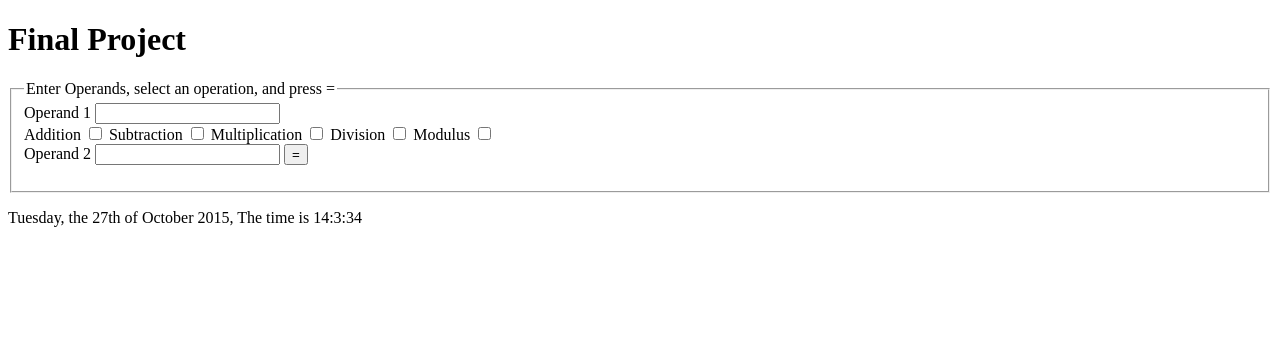
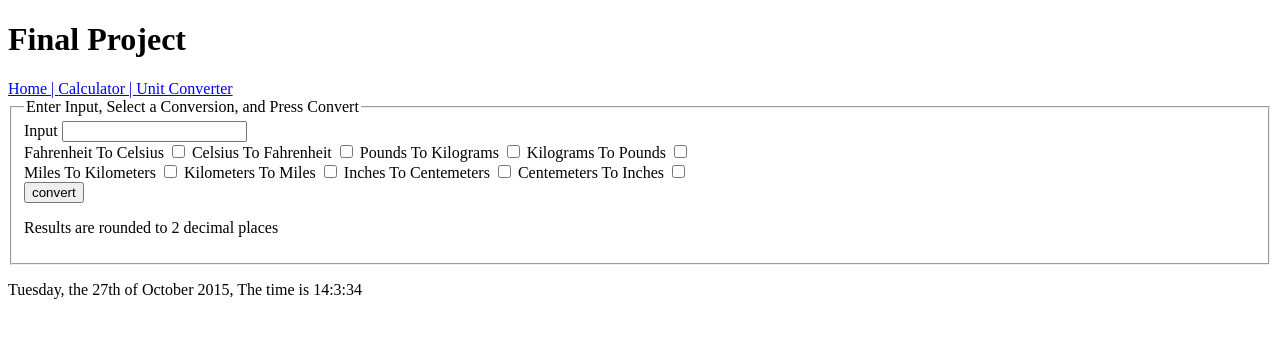
Before and after one commit to pyrotecnick/FinalProject, a PHP site: page /?converter in a window 1280 px wide. Shown: the top 338 px of the page. Run offline with PHP 8.4, Linux system fonts and the light colour scheme.

Commit message:
Converter Tool

```diff
--- /dev/null
+++ b/controller/ConverterController.php
@@ -0,0 +1,45 @@
+<?php
+
+/*
+ * @author Nick Lashinski
+ */
+
+namespace controller;
+
+require_once("model/ConverterModel.php");
+require_once("view/ConverterView.php");
+
+class ConverterController {
+
+    private $model;
+    private $view;
+
+    /**
+     * Constructs a ConverterController object and stores the model and view
+     * @param \model\ConverterModel $model
+     * @param \view\ConverterView $view
+     */
+    public function __construct(\model\ConverterModel $model, \view\ConverterView $view) {
+        $this->model = $model;
+        $this->view = $view;
+    }
+
+    /**
+     * Has the model do the conversion and passes result to the view
+     */
+    public function doControl() {
+            $this->view->saveResult(
+                    $this->model->doConversion(
+                            $this->view->getSelectedOperations(),  $this->view->getInput()));
+    }
+
+
+    /**
+     * Returns the saved converterView
+     * @return \view\ConverterView $view
+     */
+    public function getView() {
+        return $this->view;
+    }
+
+}
--- /dev/null
+++ b/controller/MasterController.php
@@ -0,0 +1,72 @@
+<?php
+
+/*
+ * controller to run other controllers and manage page transitions
+ * @author Nick Lashinski
+ */
+
+namespace controller;
+
+require_once("model/CalculatorModel.php");
+require_once("model/ConverterModel.php");
+require_once("controller/CalculatorController.php");
+require_once("controller/ConverterController.php");
+require_once("view/NavigationView.php");
+
+class MasterController {
+
+    private $navigationView;
+    private $calculatorController;
+    private $conversionController;
+    private $homeView;
+    private $view;
+
+    /**
+     * Constructs a MasterController object, stores the controllers passed in,
+     * creates a navigationView and a homeView
+     * @param \controller\CalculatorController $calcControl
+     * @param \controller\ConverterController $convControl
+     */
+    public function __construct(CalculatorController $calcControl, ConverterController $convControl) {
+        $this->navigationView = new \view\NavigationView();
+        $this->calculatorController = $calcControl;
+        $this->conversionController = $convControl;
+        $this->homeView = new \view\HomeView();
+    }
+
+    /**
+     * If checks if a user has selected one of the tool pages and runs the
+     * correct controller and gets the correct view
+     * Otherwise gets the home page view
+     */
+    public function handleInput() {
+        $this->checkView();
+        if ($this->navigationView->inCalculator()) {
+            $this->calculatorController->doControl();
+            $this->view = $this->calculatorController->getView();
+        } else if ($this->navigationView->inConverter()) {
+            $this->conversionController->doControl();
+            $this->view = $this->conversionController->getView();
+        } else {
+            $this->view = $this->homeView;
+        }
+    }
+
+    /**
+     * Returns the view that should be loaded
+     * @return view
+     */
+    public function generateOutput() {
+        return $this->view;
+    }
+
+    /**
+     * makes sure the navigationView has been created
+     */
+    private function checkView() {
+        if ($this->navigationView == NULL) {
+            $this->navigationView = new \view\NavigationView();
+        }
+    }
+
+}
--- a/model/CalculatorModel.php
+++ b/model/CalculatorModel.php
@@ -13,28 +13,41 @@ class CalculatorModel {
     }
 
     /**
+     * Does the calculation the user selected with user input
      *
      * @param String $selectedOperations contains symbols of the selected operation(s)
+     * @param $operand1 user input
+     * @param $operand2 user input
+     *
+     * @return the result or blank string for inproper input
      */
     public function doCalculation($selectedOperations, $operand1, $operand2) {
         if ($operand1 == "" || $operand2 == "") {
             return "";
         } else if (!is_numeric($operand1) || !is_numeric($operand2)) {
             return "";
-        }else if (strlen($selectedOperations) > 1){
+        } else if (strlen($selectedOperations) > 1) {
             return "";
-        }else if ($selectedOperations == ""){
+        } else if ($selectedOperations == "") {
             return "";
-        }else if($selectedOperations == "+"){
+        } else if ($selectedOperations == "+") {
             return $operand1 + $operand2;
-        }else if($selectedOperations == "-"){
+        } else if ($selectedOperations == "-") {
             return $operand1 - $operand2;
-        }else if($selectedOperations == "x"){
+        } else if ($selectedOperations == "x") {
             return $operand1 * $operand2;
-        }else if($selectedOperations == "/"){
+        } else if ($selectedOperations == "/") {
             return $operand1 / $operand2;
-        }else if($selectedOperations == "%"){
+        } else if ($selectedOperations == "%") {
             return $operand1 % $operand2;
+        } else if ($selectedOperations == "^") {
+            $result = 1;
+            for ($i = 1; $i <= $operand2; $i++) {
+                $result = $result * $operand1;
+            }
+            return $result;
+        } else {
+            return "";
         }
     }
 
--- /dev/null
+++ b/model/ConverterModel.php
@@ -0,0 +1,64 @@
+<?php
+
+/*
+ * @author Nick Lashinski
+ */
+
+namespace model;
+
+class ConverterModel {
+
+    public function __construct() {
+
+    }
+
+    //the number of decimal places to round the results to
+    private $answerDigits = 2;
+
+    /**
+     * Does the conversion that the user selected with user input
+     *
+     * @param $conversion user input
+     * @param String $selectedOperations contains a number based on selected operations
+     * 1 - fahrenheit To Celsius
+     * 2 - celsius To Fahrenheit
+     * 3 - miles To Kilometers
+     * 4 - kilometers To Miles
+     * 5 - inches To Centemeters
+     * 6 - centemeters To Inches
+     * 7 - pounds To Kilograms
+     * 8 - kilograms To Pounds
+     *
+     * @return the result or a blank string for inproper input
+     */
+    public function doConversion($selectedOperations, $conversion) {
+        if ($conversion == "") {
+            return "";
+        } else if (!is_numeric($conversion)) {
+            return "";
+        } else if (strlen($selectedOperations) > 1) {
+            return "";
+        } else if ($selectedOperations == "") {
+            return "";
+        } else if ($selectedOperations == "1") {
+            return round((($conversion - 32) * (5 / 9)), $this->answerDigits);
+        } else if ($selectedOperations == "2") {
+            return round(($conversion * (9 / 5) + 32), $this->answerDigits);
+        } else if ($selectedOperations == "3") {
+            return round(($conversion * 1.609344), $this->answerDigits);
+        } else if ($selectedOperations == "4") {
+            return round(($conversion * .62137119), $this->answerDigits);
+        } else if ($selectedOperations == "5") {
+            return round(($conversion * 2.54), $this->answerDigits);
+        } else if ($selectedOperations == "6") {
+            return round(($conversion * .3937), $this->answerDigits);
+        } else if ($selectedOperations == "7") {
+            return round(($conversion * .45359237), $this->answerDigits);
+        } else if ($selectedOperations == "8") {
+            return round(($conversion * 2.2046223), $this->answerDigits);
+        } else {
+            return "";
+        }
+    }
+
+}
--- a/nbproject/private/private.xml
+++ b/nbproject/private/private.xml
@@ -4,10 +4,14 @@
     <open-files xmlns="http://www.netbeans.org/ns/projectui-open-files/2">
         <group>
             <file>file:/C:/Users/Nick/Documents/NetBeansProjects/FinalProject/index.php</file>
+            <file>file:/C:/Users/Nick/Documents/NetBeansProjects/FinalProject/view/ConverterView.php</file>
+            <file>file:/C:/Users/Nick/Documents/NetBeansProjects/FinalProject/controller/MasterController.php</file>
             <file>file:/C:/Users/Nick/Documents/NetBeansProjects/FinalProject/view/CalculatorView.php</file>
+            <file>file:/C:/Users/Nick/Documents/NetBeansProjects/FinalProject/controller/ConverterController.php</file>
+            <file>file:/C:/Users/Nick/Documents/NetBeansProjects/FinalProject/view/NavigationView.php</file>
+            <file>file:/C:/Users/Nick/Documents/NetBeansProjects/FinalProject/model/ConverterModel.php</file>
             <file>file:/C:/Users/Nick/Documents/NetBeansProjects/FinalProject/view/LayoutView.php</file>
             <file>file:/C:/Users/Nick/Documents/NetBeansProjects/FinalProject/model/CalculatorModel.php</file>
-            <file>file:/C:/Users/Nick/Documents/NetBeansProjects/FinalProject/controller/CalculatorController.php</file>
         </group>
     </open-files>
 </project-private>
--- a/view/CalculatorView.php
+++ b/view/CalculatorView.php
@@ -19,10 +19,16 @@ class CalculatorView {
         private static $add = "CalculatorView::Add";
         private static $subtract = "CalculatorView::Subtract";
         private static $modulus = "CalculatorView::Modulus";
+        private static $exponent = "CalculatorView::Exponent";
         private static $resultID = "CalculatorView::Result";
+
         private $result = "";
 
-    public function doCalculator() {
+        /**
+         * Sets result to a warning if input is invalid
+         * @return the html for the calculator
+         */
+    public function doView() {
 		if ($this->userWantsCalculation() && $this->getOperand1() == "" && $this->getOperand2() == "") {
                     $this->result = "Please Fill in both Operands";
 		} else if ($this->userWantsCalculation() && !is_numeric($this->getOperand1())){
@@ -39,10 +45,18 @@ class CalculatorView {
 		return $this->generateCalculatorHTML($this->result);
 	}
 
+        /**
+         * Checks if user has pressed the equals button
+         * @return bool
+         */
         public function userWantsCalculation(){
             return isset($_POST[self::$equals]);
         }
 
+        /**
+         * Returns a string with a character for each selected operation
+         * @return string
+         */
         public function getSelectedOperations(){
             $selectedOperations = "";
             if(isset($_POST[self::$divide])){
@@ -60,26 +74,47 @@ class CalculatorView {
             if(isset($_POST[self::$modulus])){
                 $selectedOperations .= "%";
             }
+            if(isset($_POST[self::$exponent])){
+                $selectedOperations .= "^";
+            }
             return $selectedOperations;
         }
 
+        /**
+         * Gets user input for operand 1
+         * @return string
+         */
         public function getOperand1() {
 		if (isset($_POST[self::$operand1]))
 			return trim($_POST[self::$operand1]);
 		return "";
 	}
 
+        /**
+         * Gets user input for operand 2
+         * @return string
+         */
         public function getOperand2() {
         if (isset($_POST[self::$operand2]))
 			return trim($_POST[self::$operand2]);
 		return "";
 	}
 
+        /**
+         * Used my Model to pass in the result
+         * @param $result
+         */
         public function saveResult($result){
             $this->result = $result;
         }
 
-        private function generateCalculatorHTML($result) {
+        /**
+     * Builds the HTML for the calculator with the result of a sucsessful
+     * calculation or a warning for invalid input
+     * @param $result
+     * @return HTML
+     */
+    private function generateCalculatorHTML($result) {
 		return "<form method='post' >
 				<fieldset>
 					<legend>Enter Operands, select an operation, and press = </legend>
@@ -94,8 +129,10 @@ class CalculatorView {
 					<input type='checkbox' id='".self::$multiply."' name='".self::$multiply."'/>
                                         <label for='".self::$divide."'>Division </label>
 					<input type='checkbox' id='".self::$divide."' name='".self::$divide."'/>
-                                        <label for='".self::$divide."'>Modulus </label>
+                                        <label for='".self::$modulus."'>Modulus </label>
 					<input type='checkbox' id='".self::$modulus."' name='".self::$modulus."'/>
+                                        <label for='".self::$exponent."'>Exponentiation </label>
+					<input type='checkbox' id='".self::$exponent."' name='".self::$exponent."'/>
                                         </br>
                                         <label for='".self::$operand2."'>Operand 2 </label>
 					<input type='text' id='".self::$operand2."' name='".self::$operand2."'/>
--- /dev/null
+++ b/view/ConverterView.php
@@ -0,0 +1,147 @@
+<?php
+
+/*
+ * @author Nick Lashinski
+ */
+
+namespace view;
+
+class ConverterView {
+
+    /**
+     * These names are used in $_POST
+     * @var string
+     */
+    private static $fahrenheitToCelsius = "ConverterView::FahrenheitToCelsius";
+    private static $celsiusToFahrenheit = "ConverterView::CelsiusToFahrenheit";
+    private static $milesToKilometers = "ConverterView::MilesToKilometers";
+    private static $kilometersToMiles = "ConverterView::KilometersToMiles";
+    private static $inchesToCentemeters = "ConverterView::InchesToCentemeters";
+    private static $centemetersToInches = "ConverterView::CentemetersToInches";
+    private static $poundsToKilograms = "ConverterView::PoundsToKilograms";
+    private static $kilogramsToPounds = "ConverterView::KilogramsToPounds";
+    private static $input = "ConverterView::Input";
+    private static $convert = "ConverterView::Convert";
+    private static $resultID = "ConverterView::Result";
+    private $result = "";
+
+    /**
+     * Sets result to a warning if input is invalid
+     * @return the html for the calculator
+     */
+    public function doView() {
+        if ($this->userWantsConversion() && $this->getInput() == "") {
+            $this->result = "Please Enter a Number to Convert";
+        } else if ($this->userWantsConversion() && !is_numeric($this->getInput())) {
+            $this->result = "Input Must be a Number";
+        } else if ($this->userWantsConversion() && $this->getSelectedOperations() == "") {
+            $this->result = "Please Select an Operation";
+        } else if ($this->userWantsConversion() && strlen($this->getSelectedOperations()) > 1) {
+            $this->result = "Please Only Select One Operation";
+        }
+
+        //generate HTML
+        return $this->generateConversionHTML($this->result);
+    }
+
+    /**
+     * Checks if user has pressed the convert button
+     * @return bool
+     */
+    public function userWantsConversion() {
+        return isset($_POST[self::$convert]);
+    }
+
+    /**
+     * Gets user input
+     * @return string
+     */
+    public function getInput() {
+        if (isset($_POST[self::$input]))
+            return trim($_POST[self::$input]);
+        return "";
+    }
+
+    /**
+     * Used my Model to pass in the result
+     * @param $result
+     */
+    public function saveResult($result) {
+        $this->result = $result;
+    }
+
+    /**
+     * Returns a string with a number for each selected operation
+     * @return string
+     */
+    public function getSelectedOperations() {
+        $selectedOperations = "";
+        if (isset($_POST[self::$fahrenheitToCelsius])) {
+            $selectedOperations .= "1";
+        }
+        if (isset($_POST[self::$celsiusToFahrenheit])) {
+            $selectedOperations .= "2";
+        }
+        if (isset($_POST[self::$milesToKilometers])) {
+            $selectedOperations .= "3";
+        }
+        if (isset($_POST[self::$kilometersToMiles])) {
+            $selectedOperations .= "4";
+        }
+        if (isset($_POST[self::$inchesToCentemeters])) {
+            $selectedOperations .= "5";
+        }
+        if (isset($_POST[self::$centemetersToInches])) {
+            $selectedOperations .= "6";
+        }
+        if (isset($_POST[self::$poundsToKilograms])) {
+            $selectedOperations .= "7";
+        }
+        if (isset($_POST[self::$kilogramsToPounds])) {
+            $selectedOperations .= "8";
+        }
+        return $selectedOperations;
+    }
+
+    /**
+     * Builds the HTML for the converter with the result of a sucsessful
+     * conversion or a warning for invalid input
+     * @param $result
+     * @return HTML
+     */
+    private function generateConversionHTML($result) {
+        return "<form method='post' >
+				<fieldset>
+					<legend>Enter Input, Select a Conversion, and Press Convert</legend>
+					<label for='" . self::$input . "'>Input </label>
+					<input type='text' id='" . self::$input . "' name='" . self::$input . "'/>
+                                        </br>
+                                        <label for='" . self::$fahrenheitToCelsius . "'>Fahrenheit To Celsius</label>
+					<input type='checkbox' id='" . self::$fahrenheitToCelsius . "' name='" . self::$fahrenheitToCelsius . "'/>
+                                        <label for='" . self::$celsiusToFahrenheit . "'>Celsius To Fahrenheit</label>
+					<input type='checkbox' id='" . self::$celsiusToFahrenheit . "' name='" . self::$celsiusToFahrenheit . "'/>
+                                        <label for='" . self::$poundsToKilograms . "'>Pounds To Kilograms</label>
+					<input type='checkbox' id='" . self::$poundsToKilograms . "' name='" . self::$poundsToKilograms . "'/>
+                                        <label for='" . self::$kilogramsToPounds . "'>Kilograms To Pounds</label>
+					<input type='checkbox' id='" . self::$kilogramsToPounds . "' name='" . self::$kilogramsToPounds . "'/>
+                                        </br>
+                                        <label for='" . self::$milesToKilometers . "'>Miles To Kilometers</label>
+					<input type='checkbox' id='" . self::$milesToKilometers . "' name='" . self::$milesToKilometers . "'/>
+                                        <label for='" . self::$kilometersToMiles . "'>Kilometers To Miles</label>
+					<input type='checkbox' id='" . self::$kilometersToMiles . "' name='" . self::$kilometersToMiles . "'/>
+                                        <label for='" . self::$inchesToCentemeters . "'>Inches To Centemeters</label>
+					<input type='checkbox' id='" . self::$inchesToCentemeters . "' name='" . self::$inchesToCentemeters . "'/>
+                                        <label for='" . self::$centemetersToInches . "'>Centemeters To Inches</label>
+					<input type='checkbox' id='" . self::$centemetersToInches . "' name='" . self::$centemetersToInches . "'/>
+                                        </br>
+					<input type='submit' name='" . self::$convert . "' value='convert'/>
+                                        </br>
+                                        <p>Results are rounded to 2 decimal places</p>
+					<p id='" . self::$resultID . "'>$result</p>
+
+				</fieldset>
+			</form>
+		";
+    }
+
+}
--- a/view/DateTimeView.php
+++ b/view/DateTimeView.php
@@ -1,8 +1,16 @@
 <?php
+
+/**
+ * @author Nick Lashinski
+ */
 
 namespace view;
 
 class DateTimeView {
+
+    /**
+     * Builds a string with the current time
+     */
     public function show() {
         date_default_timezone_set('Europe/Copenhagen');
 
@@ -15,23 +23,23 @@ class DateTimeView {
         $minutes = $data['minutes'];
         $seconds = $data['seconds'];
 
-
         $timeString = $weekday;
         $timeString .= ', the ';
         $timeString .= $mday;
-                if($mday == 1 || $mday == 21 || $mday == 31){
+        //adjustment for days of the month
+        if ($mday == 1 || $mday == 21 || $mday == 31) {
             $timeString .= 'st of ';
-                } else if($mday == 2 || $mday == 22){
+        } else if ($mday == 2 || $mday == 22) {
             $timeString .= 'nd of ';
-                } else if($mday == 3 || $mday == 23){
+        } else if ($mday == 3 || $mday == 23) {
             $timeString .= 'rd of ';
         } else {
             $timeString .= 'th of ';
         }
         $timeString .= $month;
-                $timeString .=  ' ';
+        $timeString .= ' ';
         $timeString .= $year;
-                $timeString .=  ', The time is ';
+        $timeString .= ', The time is ';
         $timeString .= $hours;
         $timeString .= ':';
         $timeString .= $minutes;
@@ -40,4 +48,5 @@ class DateTimeView {
 
         echo '<p>' . $timeString . '</p>';
     }
+
 }
--- /dev/null
+++ b/view/HomeView.php
@@ -0,0 +1,35 @@
+<?php
+
+/*
+ * @author Nick Lashinski
+ */
+
+namespace view;
+
+class HomeView {
+
+    /**
+     * Returns HTML for the home page
+     * @return HTML
+     */
+    public function doView() {
+        return $this->generateHomeHTML();
+    }
+
+    /**
+     * Generates HTML for the home page
+     * @return HTML
+     */
+    private function generateHomeHTML() {
+        return "<form method='post' >
+				<fieldset>
+					<legend>Welcome to Homework Tools</legend>
+                                        </br>
+                                        <h2>Please Select a Tool Above</h2>
+                                        </br>
+				</fieldset>
+			</form>
+		";
+    }
+
+}
--- a/view/LayoutView.php
+++ b/view/LayoutView.php
@@ -7,7 +7,12 @@ namespace view;
 
 class LayoutView {
 
-    public function render(CalculatorView $v, DateTimeView $dtv) {
+    /**
+     * Sets up the layout HTML that goes around the selected tool
+     * @param view $view
+     * @param \view\DateTimeView $dtv
+     */
+    public function render($view, DateTimeView $dtv) {
         ?>
         <!DOCTYPE html>
         <html>
@@ -17,9 +22,14 @@ class LayoutView {
             </head>
             <body>
                 <h1>Final Project</h1>
+                <?php
+                echo'<a href="?">Home | </a>';
+                echo'<a href="?calculator"> Calculator | </a>';
+                echo'<a href="?converter"> Unit Converter</a>';
+                ?>
                 <div class="container" >
                     <?php
-                    echo $v->doCalculator();
+                    echo $view->doView();
                     $dtv->show();
                     ?>
                 </div>
--- /dev/null
+++ b/view/NavigationView.php
@@ -0,0 +1,55 @@
+<?php
+
+/*
+ * helps manage the links between login and registration
+ * @author Nick Lashinski
+ */
+
+namespace view;
+
+class NavigationView {
+
+    private static $calculatorURL = "calculator";
+    private static $converterURL = "converter";
+
+    /**
+     * Gets the URL for the calculator tool
+     * @return string
+     */
+    public function getCalculatorURL() {
+        return "?" . self::$calculatorURL;
+    }
+
+    /**
+     * Gets the URL for the converter tool
+     * @return sting
+     */
+    public function getConverterURL() {
+        return "?" . self::$converterURL;
+    }
+
+    /**
+     * Gets the URL for the home page
+     * @return string
+     */
+    public function getHomeURL() {
+        return "<a href=?>Home</a>";
+    }
+
+    /**
+     * Checks for selection of calculator tool
+     * @return bool
+     */
+    public function inCalculator() {
+        return isset($_GET[self::$calculatorURL]) == true;
+    }
+
+    /**
+     * Checks for selection of converter tool
+     * @return bool
+     */
+    public function inConverter() {
+        return isset($_GET[self::$converterURL]) == true;
+    }
+
+}
```
Also changed, not shown: controller/CalculatorController.php (+15 -3 lines), index.php (+19 -9 lines). Lines whose indentation alone changed are shown as unchanged.
